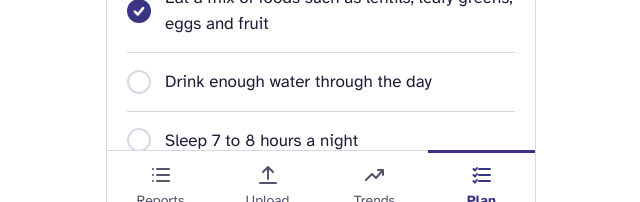
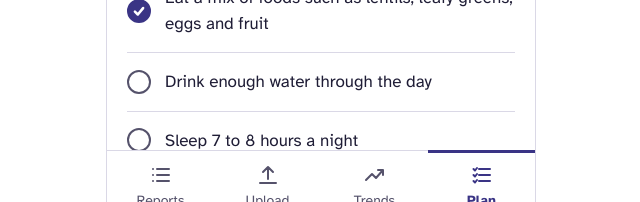
Before and after one commit to Nabil-Sajjad-Evan/LabLens, a Next.js app: page /plan in a window 1280 px wide. Shown: the part 578-780 px from the top of the page, without its empty margins (319-959 px from the left). Built offline with nearby package versions, Linux system fonts and the light colour scheme.

Commit message:
Darken outline of unchecked habit checkboxes in Plan screen

```diff
--- a/app/plan/page.tsx
+++ b/app/plan/page.tsx
@@ -79,7 +79,7 @@ export default function PlanPage() {
                     className={`flex size-6 flex-none items-center justify-center rounded-full border-2 transition-colors ${
                       isChecked
                         ? "border-brand bg-brand text-white"
-                        : "border-rule bg-white"
+                        : "border-muted bg-white"
                     }`}
                   >
                     {isChecked && (
```
